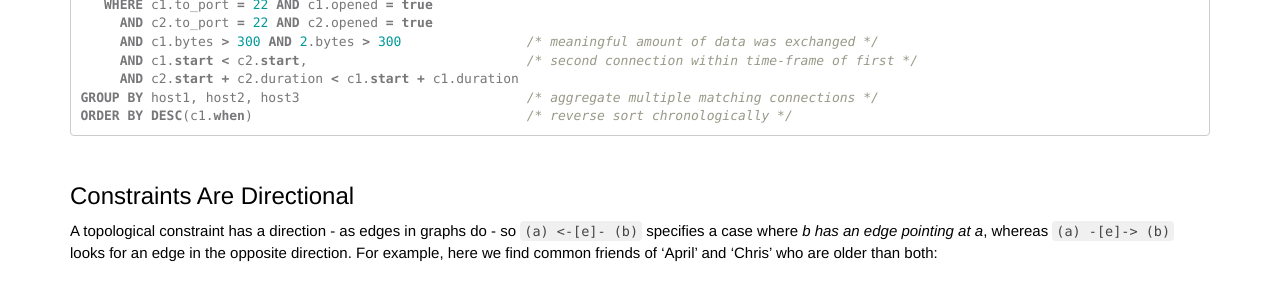
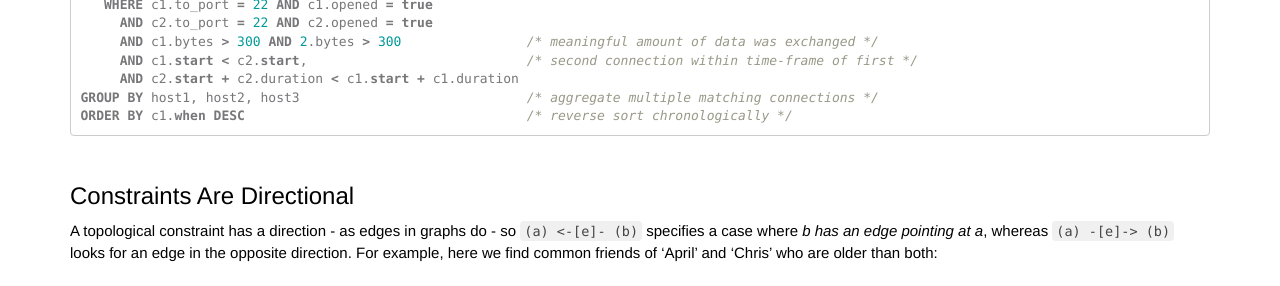
Before and after one commit to oracle/pgql-lang, a Jekyll site: the page built from index.md, in a window 1280 px wide and 900 px high, scrolled down 616 px. Shown: the part 152-438 px from the top of the window. Built offline with Jekyll 4.4.1, drawn with Linux system fonts in a browser that asks for light colours; nearby versions of some CDN libraries; comment, search, counter and statistics services are not loaded.

Commit message:
pgql 1.0 => pgql 1.1 fix

````diff
--- a/index.md
+++ b/index.md
@@ -33,7 +33,7 @@ one machine, from there into another, and from there into still another - you wo
      AND c1.start < c2.start,                            /* second connection within time-frame of first */
      AND c2.start + c2.duration < c1.start + c1.duration
 GROUP BY host1, host2, host3                             /* aggregate multiple matching connections */
-ORDER BY DESC(c1.when)                                   /* reverse sort chronologically */
+ORDER BY c1.when DESC                                    /* reverse sort chronologically */
 ```
 
 
````
